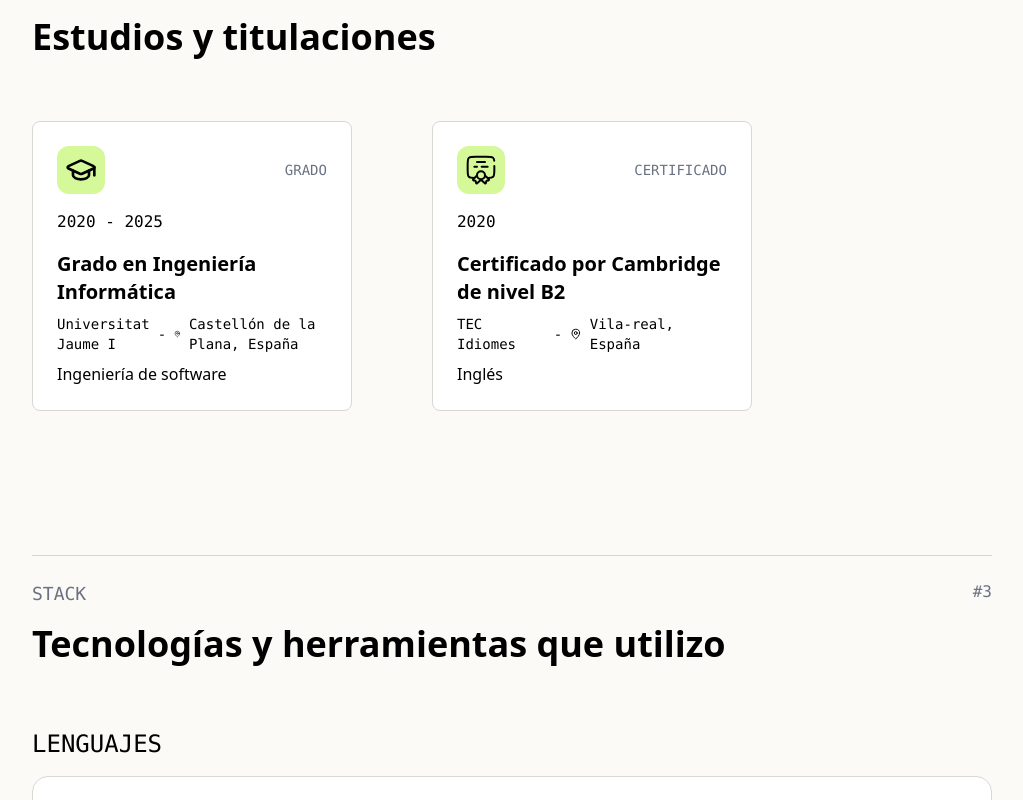
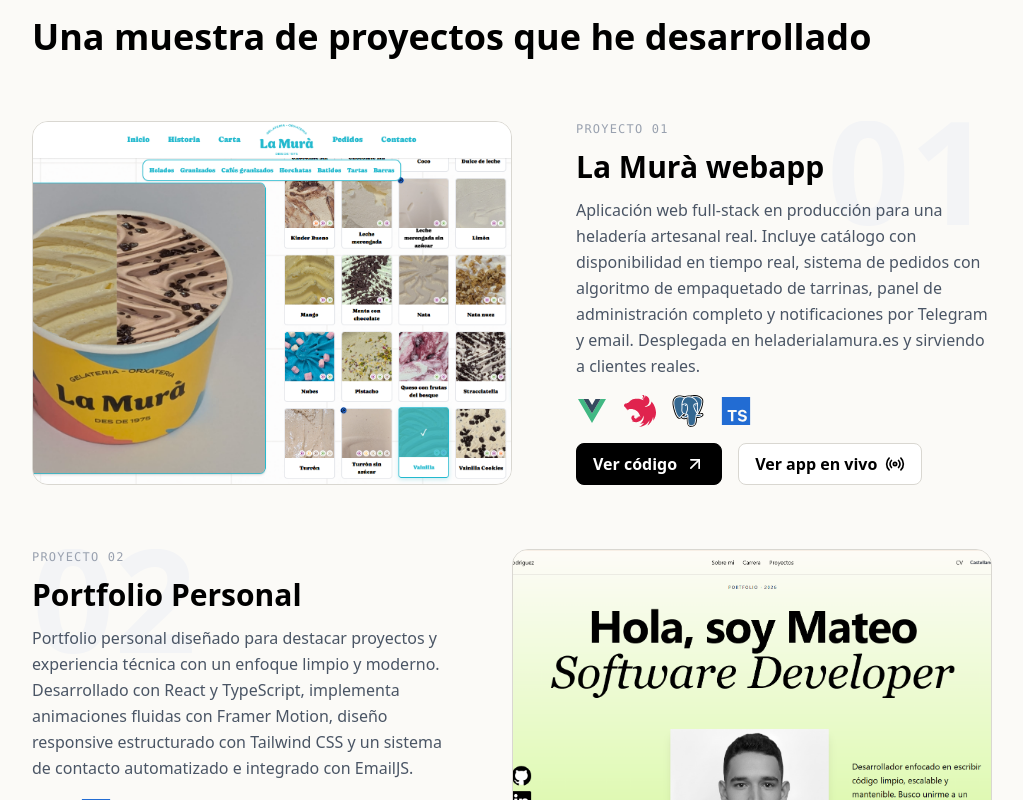
Before and after one commit to AlvaRodriguezSaborit/alvarodriguezsaborit-portfolio, a React (Vite) app: page / in a window 1280 px wide. Shown: the part 1500-2300 px from the top of the page, without its empty margins (128-1151 px from the left). Built offline with nearby package versions, Linux system fonts and the light colour scheme.

Commit message:
feat: added projects section
* wip

* wip

* wip

```diff
--- a/src/App.tsx
+++ b/src/App.tsx
@@ -6,6 +6,7 @@ import Contact from "./sections/Contact";
 import Education from "./sections/Education";
 import Hero from "./sections/Hero";
 import Stack from "./sections/Stack";
+import Projects from "./sections/Projects";
 
 function App() {
   return (
@@ -14,6 +15,7 @@ function App() {
       <Hero />
       <div className="max-w-[75%] w-full mx-auto flex flex-col divide-y divide-gray-300 border-t border-gray-300 *:pb-36 *:pt-6">
         <Carrer />
+        <Projects />
         <Education />
         <Stack />
         <Contact />
--- /dev/null
+++ b/src/components/Projects/ProjectSection.tsx
@@ -0,0 +1,85 @@
+import { ArrowUpRight, Radio } from "lucide-react";
+import type { ProjectsSectionProps } from "./projectsData";
+import { motion } from "motion/react";
+
+export default function ProjectSecion({
+  position,
+  index,
+  stackIcons,
+  title,
+  description,
+  image,
+  isCodeAvailable = true,
+  isAppInLive = true,
+  codeLink,
+  liveAppLink,
+}: {
+  position: "left" | "right";
+  index: number;
+} & ProjectsSectionProps) {
+  return (
+    <div
+      className={`flex flex-row gap-16 items-stretch ${position === "right" ? "flex-row-reverse" : ""}`}
+    >
+      <motion.img
+        initial={{ opacity: 0, x: position === "right" ? 50 : -50 }}
+        whileInView={{ opacity: 1, x: 0 }}
+        transition={{ duration: 0.5 }}
+        whileHover={{ scale: 1.05 }}
+        className="w-1/2 object-cover border border-[#d9d7d1] rounded-2xl"
+        src={image}
+        alt={title}
+      />
+      <motion.div
+        initial={{ opacity: 0, x: position === "left" ? 50 : -50 }}
+        whileInView={{ opacity: 1, x: 0 }}
+        transition={{ duration: 0.5 }}
+        className="relative flex flex-col gap-4 justify-between overflow-hidden"
+      >
+        {/* Decorative index */}
+        <span
+          className={`absolute -top-6 text-[9rem] font-bold text-gray-100 leading-none select-none pointer-events-none ${position === "right" ? "left-0" : "right-0"}`}
+        >
+          {String(index + 1).padStart(2, "0")}
+        </span>
+
+        {/* Text content */}
+        <div className="relative flex flex-col gap-3">
+          <span className="text-xs font-mono uppercase tracking-widest text-gray-400">
+            Proyecto {String(index + 1).padStart(2, "0")}
+          </span>
+          <span className="text-3xl font-semibold">{title}</span>
+          <p className="text-gray-600 leading-relaxed">{description}</p>
+        </div>
+
+        {/* Icons and buttons */}
+        <div className="relative flex flex-col gap-4">
+          <div className="flex flex-row flex-wrap gap-4">
+            {stackIcons.map((iconData, i) => {
+              const Icon = iconData.icon;
+              return <Icon key={i} className="size-8" />;
+            })}
+          </div>
+          <div className="flex flex-row gap-4">
+            {isCodeAvailable && (
+              <a href={codeLink}>
+                <button className="group items-center font-semibold w-fit inline-flex gap-2 bg-black text-white cursor-pointer border border-black hover:bg-gray-950 px-4 py-2 rounded-lg transition-colors">
+                  Ver código
+                  <ArrowUpRight className="size-5 transition-transform duration-200 group-hover:translate-x-1 group-hover:-translate-y-1" />
+                </button>
+              </a>
+            )}
+            {isAppInLive && (
+              <a href={liveAppLink}>
+                <button className="group items-center font-semibold w-fit inline-flex gap-2 bg-white text-black cursor-pointer border border-[#d9d7d1] hover:bg-gray-50 px-4 py-2 rounded-lg transition-colors">
+                  Ver app en vivo
+                  <Radio className="size-5 transition-transform duration-400 group-hover:-scale-160 group-hover:text-red-600" />
+                </button>
+              </a>
+            )}
+          </div>
+        </div>
+      </motion.div>
+    </div>
+  );
+}
--- /dev/null
+++ b/src/components/Projects/projectsData.ts
@@ -0,0 +1,53 @@
+import lamuraImage from "../../assets/lamura-screenshot.png";
+import portfolioImage from "../../assets/portfolio-screenshot.png";
+import type { StackIconData } from "../Stack/stackData";
+import TypeScriptIcon from "../../icons/TypescriptIcon";
+import VueIcon from "../../icons/VueIcon";
+import NestIcon from "../../icons/NestIcon";
+import PostgresqlIcon from "../../icons/PostgresqlIcon";
+import ReactIcon from "../../icons/ReactIcon";
+
+export interface ProjectsSectionProps {
+  title: string;
+  description: string;
+  image: string;
+  stackIcons: StackIconData[];
+  isCodeAvailable?: boolean;
+  isAppInLive?: boolean;
+  codeLink?: string;
+  liveAppLink?: string;
+}
+
+export const projectsData: ProjectsSectionProps[] = [
+  {
+    title: "La Murà webapp",
+    description:
+      "Aplicación web full-stack en producción para una heladería artesanal real. Incluye catálogo con disponibilidad en tiempo real, sistema de pedidos con algoritmo de empaquetado de tarrinas, panel de administración completo y notificaciones por Telegram y email. Desplegada en heladerialamura.es y sirviendo a clientes reales.",
+    image: lamuraImage,
+    stackIcons: [
+      { name: "Vue", icon: VueIcon },
+      { name: "Nest.js", icon: NestIcon },
+      { name: "PostgreSQL", icon: PostgresqlIcon },
+      { name: "TypeScript", icon: TypeScriptIcon },
+    ],
+    isCodeAvailable: true,
+    isAppInLive: true,
+    codeLink: "https://github.com/AlvaRodriguezSaborit/lamura-webapp",
+    liveAppLink: "https://heladerialamura.es/",
+  },
+  {
+    title: "Portfolio Personal",
+    description:
+      "Portfolio personal diseñado para destacar proyectos y experiencia técnica con un enfoque limpio y moderno. Desarrollado con React y TypeScript, implementa animaciones fluidas con Framer Motion, diseño responsive estructurado con Tailwind CSS y un sistema de contacto automatizado e integrado con EmailJS.",
+    image: portfolioImage,
+    stackIcons: [
+      { name: "React", icon: ReactIcon },
+      { name: "TypeScript", icon: TypeScriptIcon },
+    ],
+    isCodeAvailable: true,
+    isAppInLive: true,
+    codeLink:
+      "https://github.com/AlvaRodriguezSaborit/alvarodriguezsaborit-portfolio",
+    liveAppLink: "https://heladerialamura.es/",
+  },
+];
--- /dev/null
+++ b/src/sections/Projects.tsx
@@ -0,0 +1,23 @@
+import SectionHeader from "../components/SectionHeader";
+import { projectsData } from "../components/Projects/projectsData";
+import ProjectSecion from "../components/Projects/ProjectSection";
+
+export default function Projects() {
+  return (
+    <div className="flex flex-col gap-16">
+      <SectionHeader
+        title="Proyectos"
+        subtitle="Una muestra de proyectos que he desarrollado"
+        index={2}
+      />
+      {projectsData.map((projectData, index) => (
+        <ProjectSecion
+          position={index % 2 === 0 ? "left" : "right"}
+          index={index}
+          {...projectData}
+          key={index}
+        />
+      ))}
+    </div>
+  );
+}
```
Also changed, not shown: src/assets/lamura-screenshot.png (added), src/assets/portfolio-screenshot.png (added).
